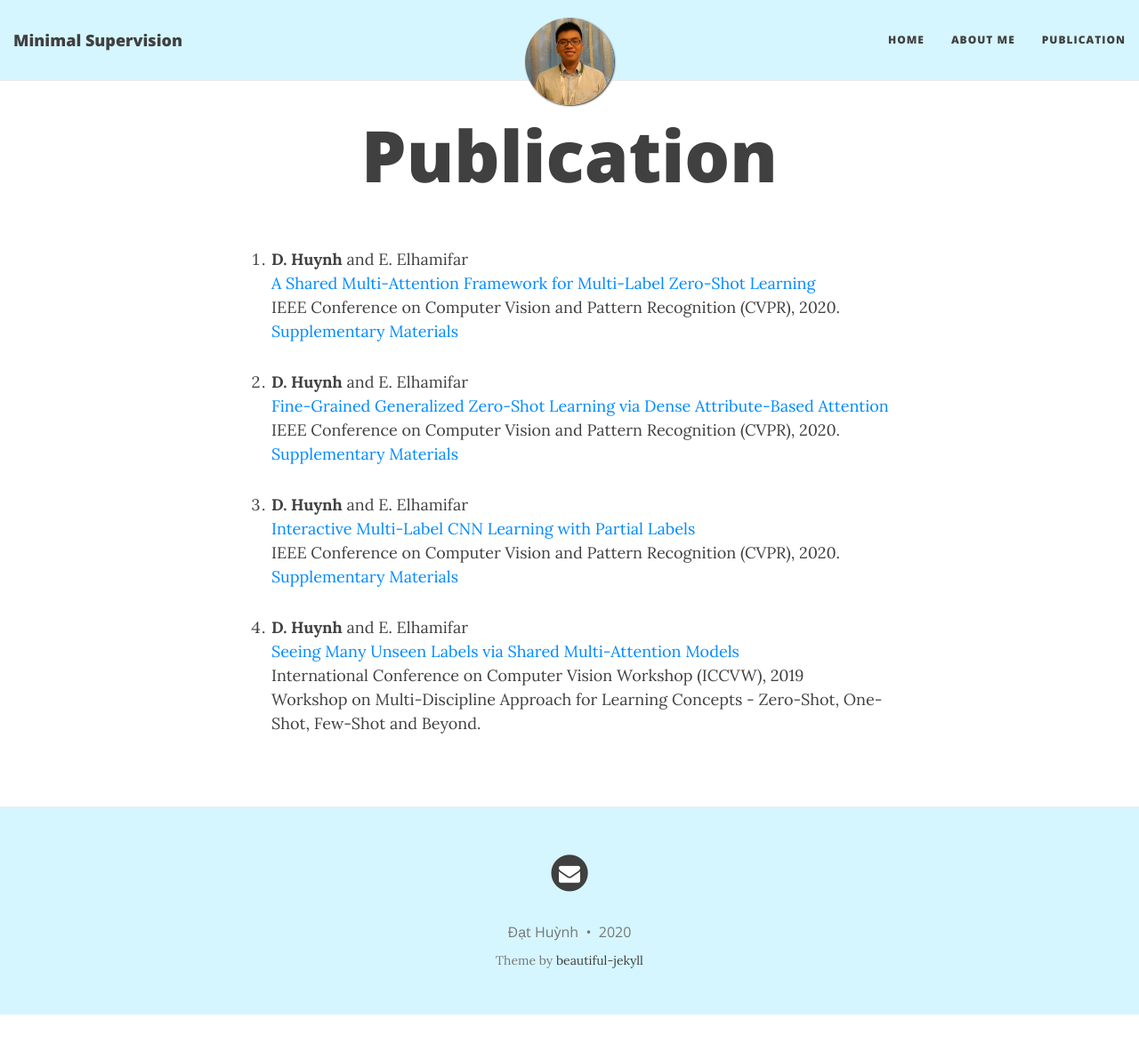
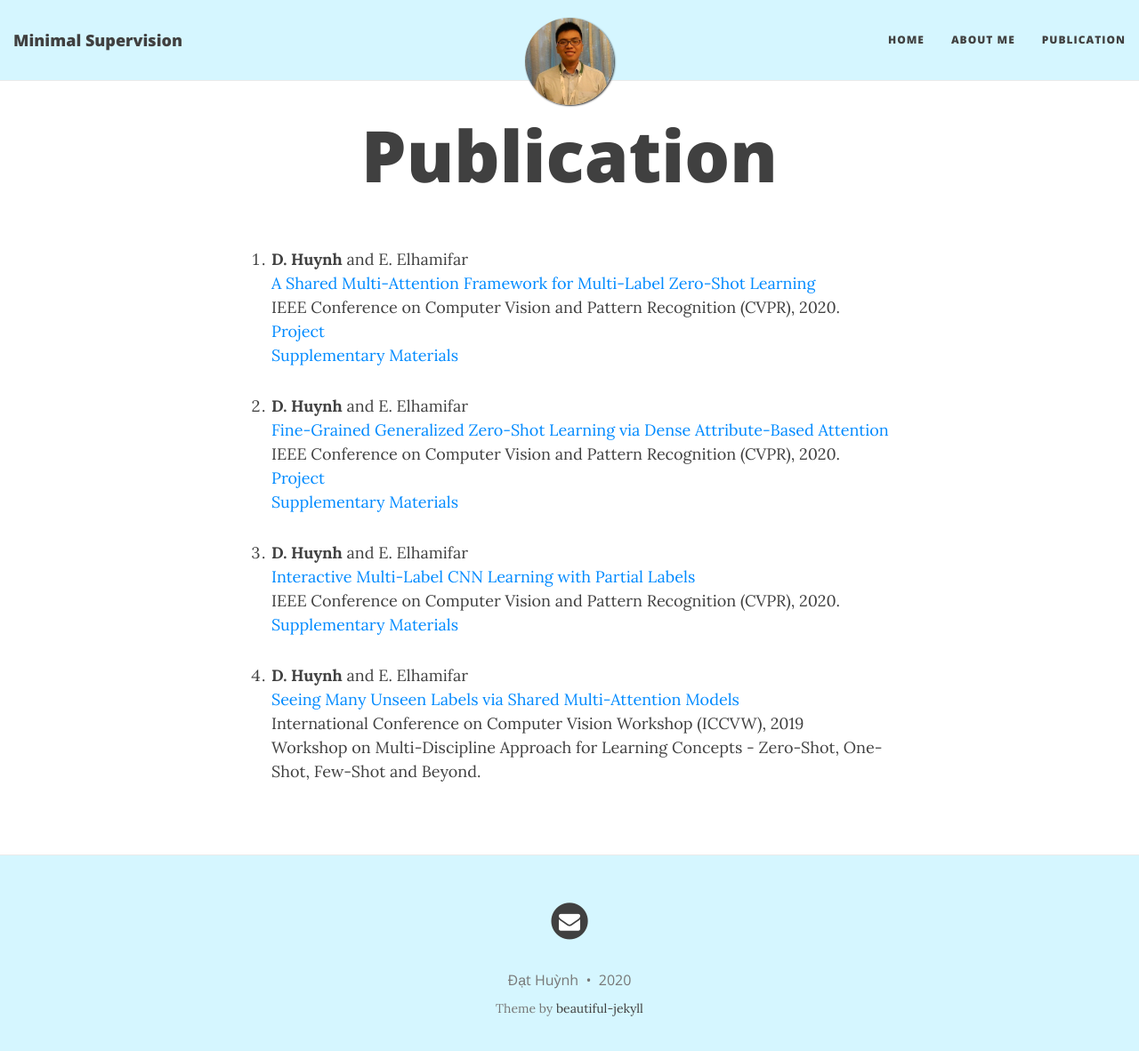
Before and after one commit to ZiweiXU/hbdat.github.io, a Jekyll site: the page built from publication.md, in a window 1280 px wide and 1195 px high. Shown: the top 1182 px of the window at 89% size. Built offline with Jekyll 4.4.1, drawn with Linux system fonts in a browser that asks for light colours; nearby versions of some CDN libraries.

Commit message:
update project links

```diff
--- a/publication.md
+++ b/publication.md
@@ -9,6 +9,7 @@
 		<b>D. Huynh</b> and E. Elhamifar<br>
 		<a href="http://khoury.neu.edu/home/eelhami/publications/MultiAtt-MLZSL-CVPR20.pdf">A Shared Multi-Attention Framework for Multi-Label Zero-Shot Learning</a><br>
 		IEEE Conference on Computer Vision and Pattern Recognition (CVPR), 2020.<br>
+		<a href="https://github.com/hbdat/cvpr20_LESA">Project</a><br>
 		<a href="http://www.ccs.neu.edu/home/eelhami/publications/MultiAtt-MLZSL-CVPR20-suppmat.pdf">Supplementary Materials</a><br>
 	</p>
 </li>
@@ -18,6 +19,7 @@
 		<b>D. Huynh</b> and E. Elhamifar<br>
 		<a href="http://khoury.neu.edu/home/eelhami/publications/FineGrainedZSL-CVPR20.pdf">Fine-Grained Generalized Zero-Shot Learning via Dense Attribute-Based Attention</a><br>
 		IEEE Conference on Computer Vision and Pattern Recognition (CVPR), 2020.<br>
+		<a href="https://github.com/hbdat/cvpr20_DAZLE">Project</a><br>
 		<a href="http://www.ccs.neu.edu/home/eelhami/publications/FineGrainedZSL-CVPR20-suppmat.pdf">Supplementary Materials</a><br>
 	</p>
 </li>
```
